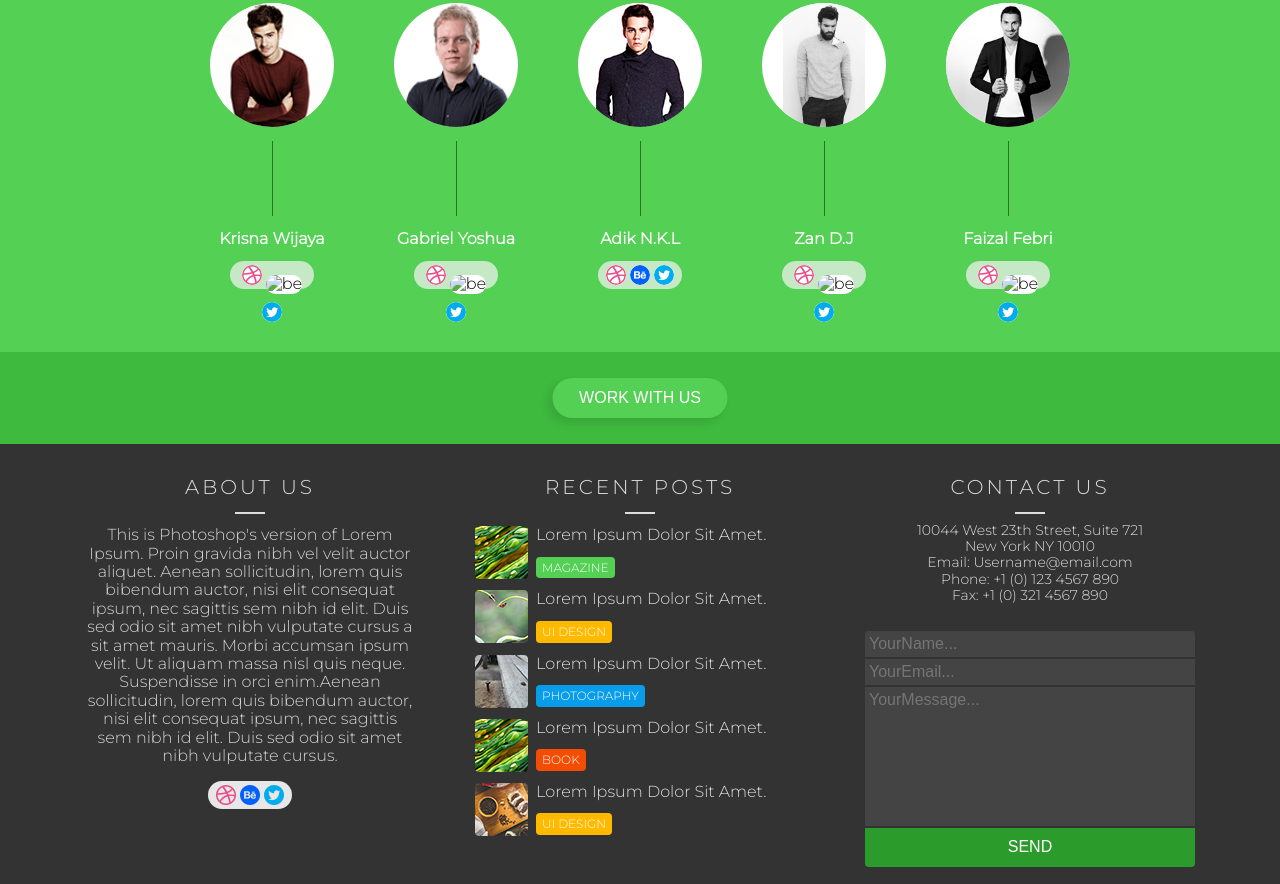
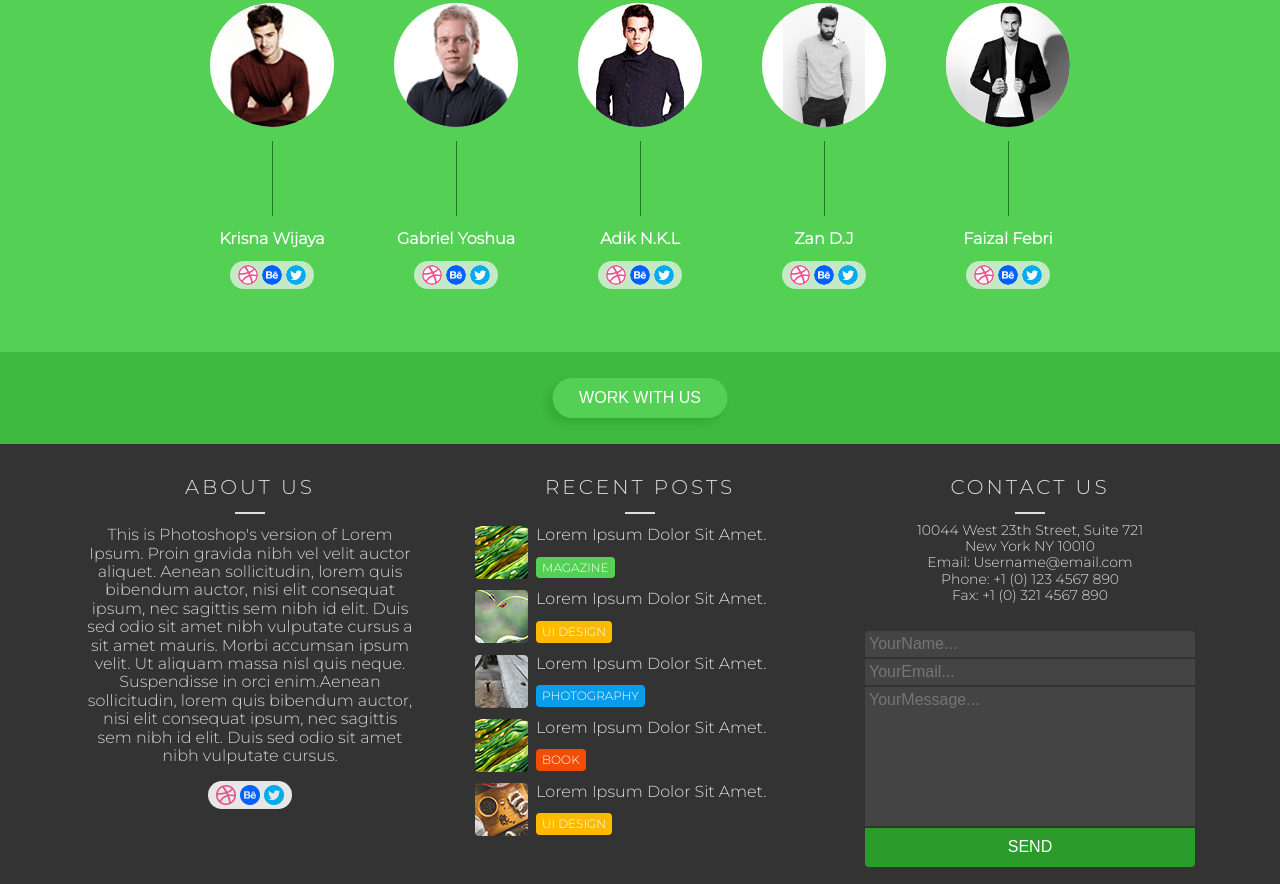
Before and after one commit to vbobrova/Art-is-Eternal-Happiness, a plain HTML site: page index.html in a window 1280 px wide. Shown: the part 2967-3851 px from the top of the page. Drawn offline with Linux system fonts and the light colour scheme.

Commit message:
correct be-logo

```diff
--- a/index.html
+++ b/index.html
@@ -151,7 +151,7 @@
              <h2 class="team-names">Krisna Wijaya</h2>
              <div class="team-icons">
                <img src="images/web_contacts_logo/ball-logo.png" alt="ball">
-               <img src="images/web_contacts_logo/bе-logo.png" alt="bе">
+               <img src="images/web_contacts_logo/be-logo.png" alt="bе">
                <img src="images/web_contacts_logo/twitter-logo.png" alt="twitter">
              </div>
            </div>
@@ -161,7 +161,7 @@
               <h2 class="team-names">Gabriel Yoshua</h2>
               <div class="team-icons">
                 <img src="images/web_contacts_logo/ball-logo.png" alt="ball">
-                <img src="images/web_contacts_logo/bе-logo.png" alt="bе">
+                <img src="images/web_contacts_logo/be-logo.png" alt="bе">
                 <img src="images/web_contacts_logo/twitter-logo.png" alt="twitter">
               </div>
            </div>
@@ -181,7 +181,7 @@
               <h2 class="team-names">Zan D.J</h2>
               <div class="team-icons">
                 <img src="images/web_contacts_logo/ball-logo.png" alt="ball">
-                <img src="images/web_contacts_logo/bе-logo.png" alt="bе">
+                <img src="images/web_contacts_logo/be-logo.png" alt="bе">
                 <img src="images/web_contacts_logo/twitter-logo.png" alt="twitter">
               </div>
            </div>
@@ -191,7 +191,7 @@
               <h2 class="team-names">Faizal Febri</h2>
               <div class="team-icons">
                 <img src="images/web_contacts_logo/ball-logo.png" alt="ball">
-                <img src="images/web_contacts_logo/bе-logo.png" alt="bе">
+                <img src="images/web_contacts_logo/be-logo.png" alt="bе">
                 <img src="images/web_contacts_logo/twitter-logo.png" alt="twitter">
               </div>
            </div>
```
